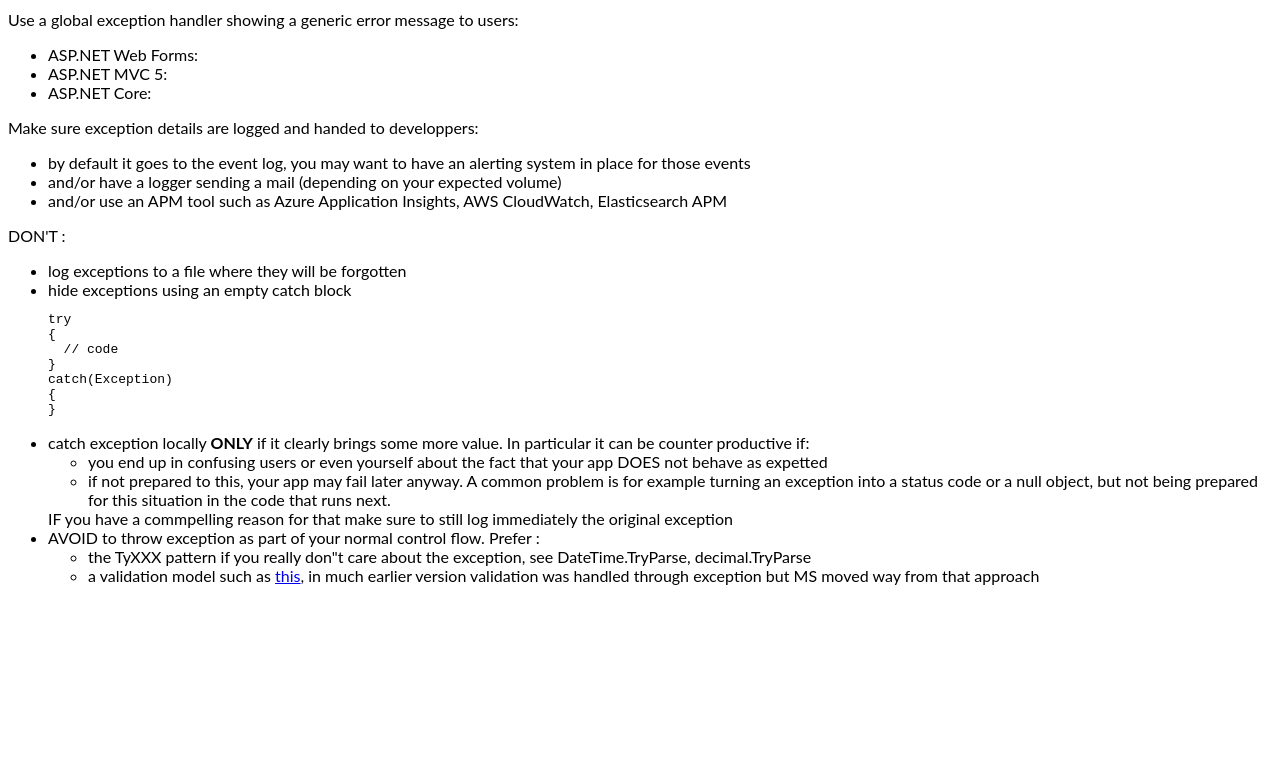
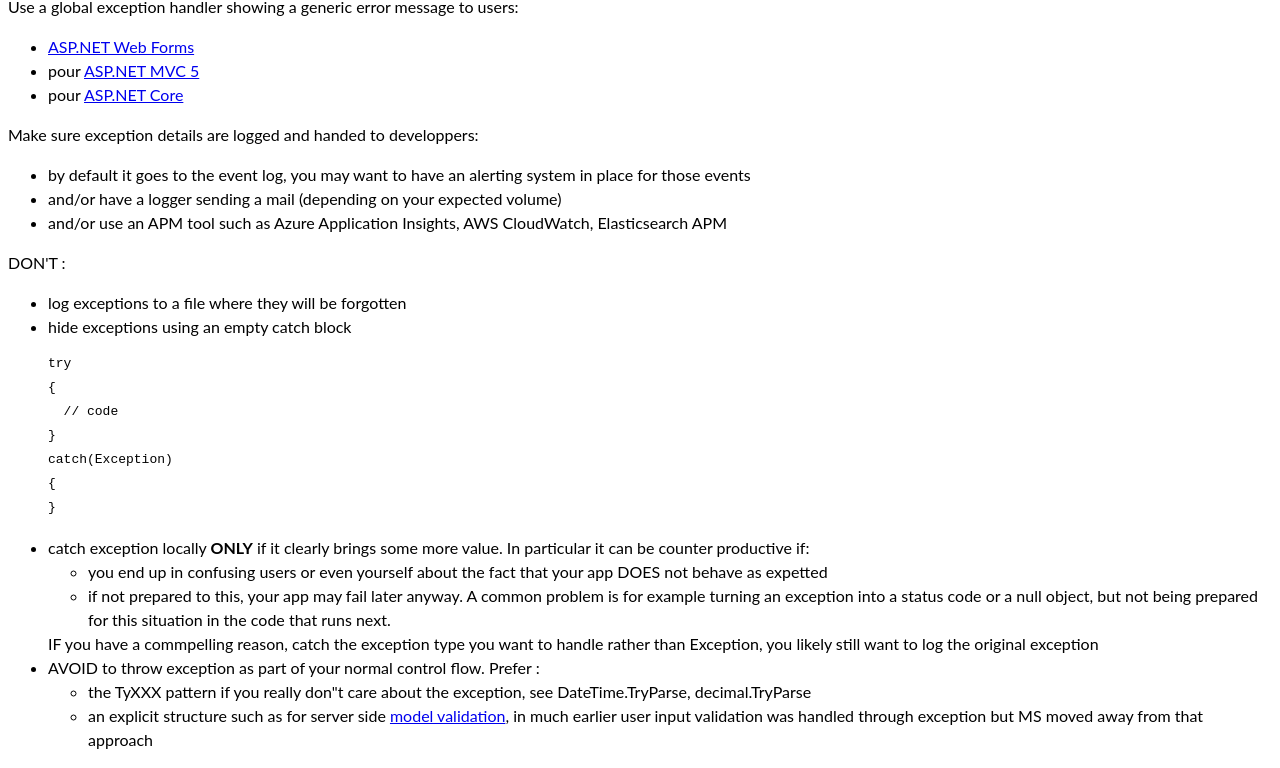
Before and after one commit to PatriceSc/patricesc.github.io, a plain HTML site: page index.html in a window 1280 px wide. Shown: the part 58-826 px from the top of the page. Before the commit the page ends 800 px from the top, so only its background shows below. Drawn offline with Linux system fonts and the light colour scheme.

Commit message:
Update index.html

```diff
--- a/index.html
+++ b/index.html
@@ -1,16 +1,16 @@
 <html>
   <head>
     <style>
-      body {font-family:Lato,Helvetica,Arial,sans-serif};
+      body {font-family:Lato,Helvetica,Arial,sans-serif;line-height:1.5em};
     </style>
   </head>
   <body>
     <h1>Exception handling</h1>
 Use a global exception handler showing a generic error message to users:
 <ul>
-  <li>ASP.NET Web Forms:</li>
-  <li>ASP.NET MVC 5: </li>
-  <li>ASP.NET Core: </li>
+  <li><a href="https://docs.microsoft.com/en-us/aspnet/web-forms/overview/getting-started/getting-started-with-aspnet-45-web-forms/aspnet-error-handling">ASP.NET Web Forms</a></li>
+  <li>pour <a href="https://www.tutorialsteacher.com/mvc/exception-handling-in-mvc">ASP.NET MVC 5</a></li>
+  <li>pour <a href="https://docs.microsoft.com/en-us/aspnet/core/fundamentals/error-handling?view=aspnetcore-5.0">ASP.NET Core</a></li>
 </ul>
 Make sure exception details are logged and handed to developpers:
 <ul>
@@ -18,7 +18,6 @@ Make sure exception details are logged and handed to developpers:
   <li>and/or have a logger sending a mail (depending on your expected volume)</li>
   <li>and/or use an APM tool such as Azure Application Insights, AWS CloudWatch, Elasticsearch APM</li>
 </ul>
-
 DON'T :
 <ul>
   <li>log exceptions to a file where they will be forgotten</li>
@@ -38,14 +37,14 @@ catch(Exception)
         <li>you end up in confusing users or even yourself about the fact that your app DOES not behave as expetted</li>
         <li>if not prepared to this, your app may fail later anyway. A common problem is for example turning an exception into a status code or a null object, but not being prepared for this situation in the code that runs next.</li>
       </ul>
-        IF you have a commpelling reason for that make sure to still log immediately the original exception
+        IF you have a commpelling reason, catch the exception type you want to handle rather than Exception, you likely still want to log the original exception
    </li>
    <li>AVOID to throw exception as part of your normal control flow. Prefer :
       <ul>
          <li>the TyXXX pattern if you really don"t care about the exception, see DateTime.TryParse, decimal.TryParse</li>
-         <li>a validation model such as <a href="https://docs.microsoft.com/en-us/aspnet/core/mvc/models/validation?view=aspnetcore-5.0">this</a>, in much earlier version validation was handled through exception but MS moved way from that approach</li>
+         <li>an explicit structure such as for server side <a href="https://docs.microsoft.com/en-us/aspnet/core/mvc/models/validation?view=aspnetcore-5.0">model validation</a>, in much earlier user input validation was handled through exception but MS moved away from that approach</li>
      </ul>
   </li>
 </div>
-  </body>
-    </html>
+</body>
+</html>
```
